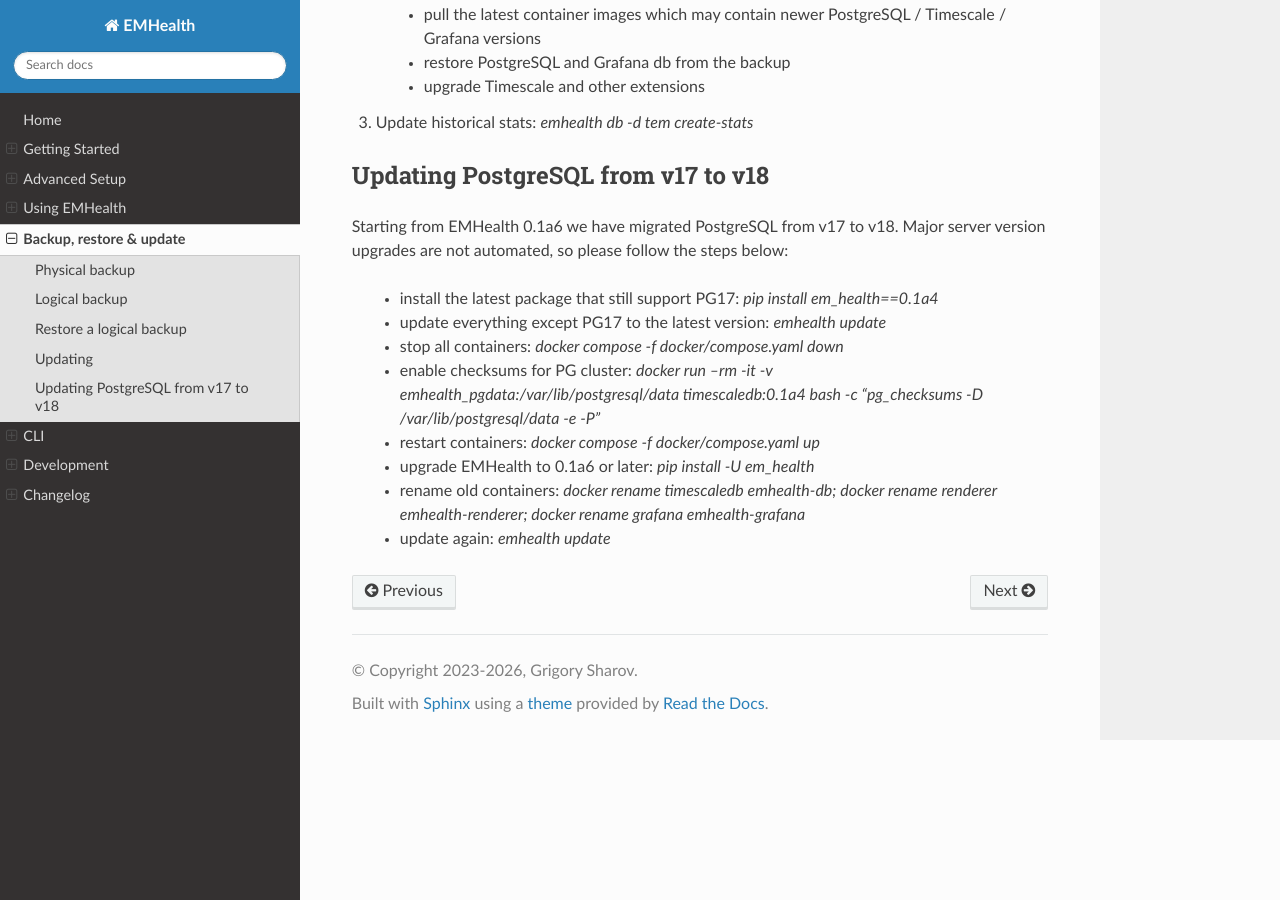
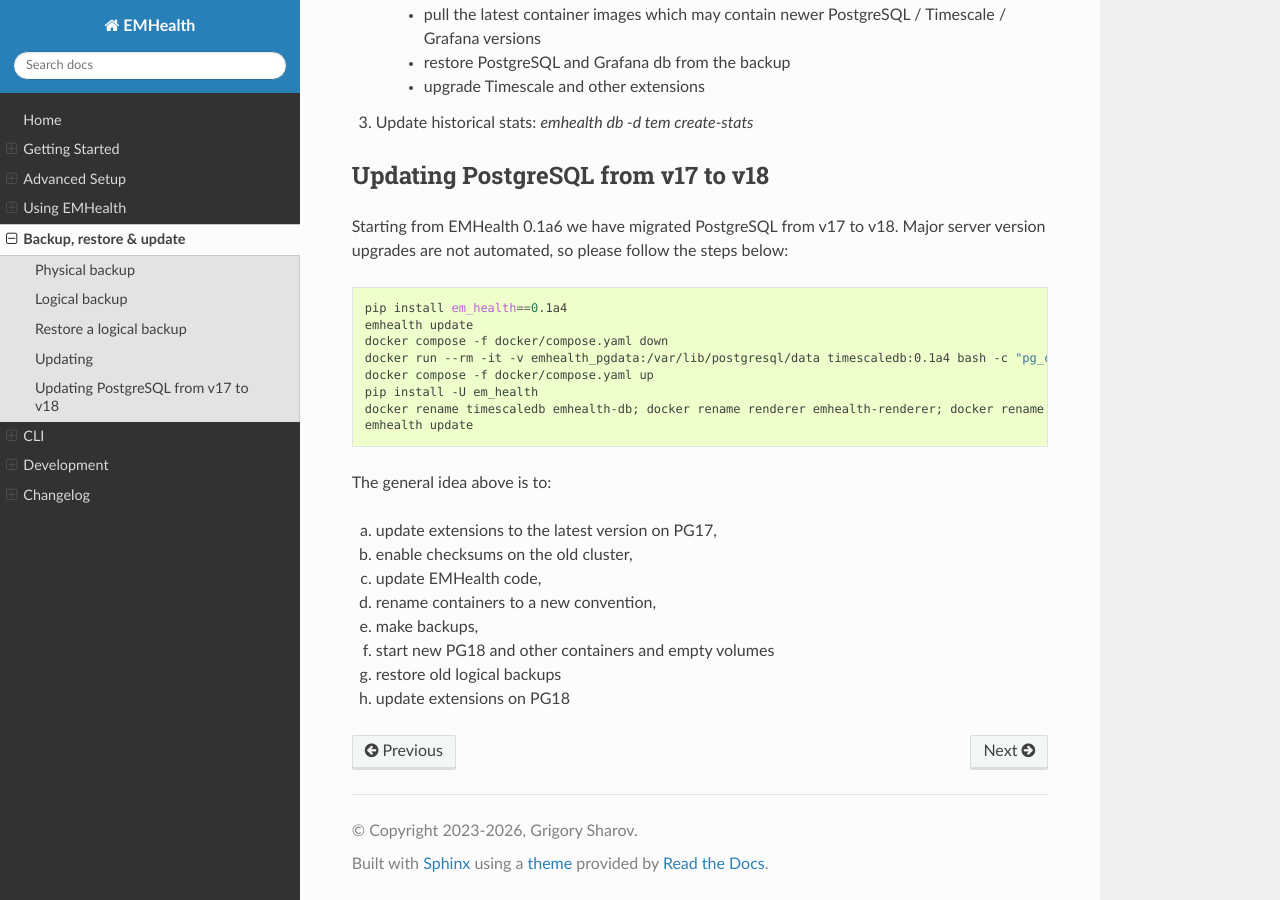
Before and after one commit to azazellochg/em_health, a Sphinx documentation site: the page built from docs/maintenance.rst, in a window 1280 px wide and 900 px high, scrolled down 1518 px. Built offline with Sphinx 7.4.7 and the Read the Docs theme 3.1.0, drawn with Linux system fonts in a browser that asks for light colours.

Commit message:
minor change

```diff
--- a/docs/maintenance.rst
+++ b/docs/maintenance.rst
@@ -79,11 +79,24 @@
 
 Starting from EMHealth 0.1a6 we have migrated PostgreSQL from v17 to v18. Major server version upgrades are not automated, so please follow the steps below:
 
-    - install the latest package that still support PG17: `pip install em_health==0.1a4`
-    - update everything except PG17 to the latest version: `emhealth update`
-    - stop all containers: `docker compose -f docker/compose.yaml down`
-    - enable checksums for PG cluster: `docker run --rm -it -v emhealth_pgdata:/var/lib/postgresql/data timescaledb:0.1a4 bash -c "pg_checksums -D /var/lib/postgresql/data -e -P"`
-    - restart containers: `docker compose -f docker/compose.yaml up`
-    - upgrade EMHealth to 0.1a6 or later: `pip install -U em_health`
-    - rename old containers: `docker rename timescaledb emhealth-db; docker rename renderer emhealth-renderer; docker rename grafana emhealth-grafana`
-    - update again: `emhealth update`
+.. code-block:: bash
+
+    pip install em_health==0.1a4
+    emhealth update
+    docker compose -f docker/compose.yaml down
+    docker run --rm -it -v emhealth_pgdata:/var/lib/postgresql/data timescaledb:0.1a4 bash -c "pg_checksums -D /var/lib/postgresql/data -e -P"
+    docker compose -f docker/compose.yaml up
+    pip install -U em_health
+    docker rename timescaledb emhealth-db; docker rename renderer emhealth-renderer; docker rename grafana emhealth-grafana
+    emhealth update
+
+The general idea above is to:
+
+a) update extensions to the latest version on PG17,
+b) enable checksums on the old cluster,
+c) update EMHealth code,
+d) rename containers to a new convention,
+e) make backups,
+f) start new PG18 and other containers and empty volumes
+g) restore old logical backups
+h) update extensions on PG18
```
